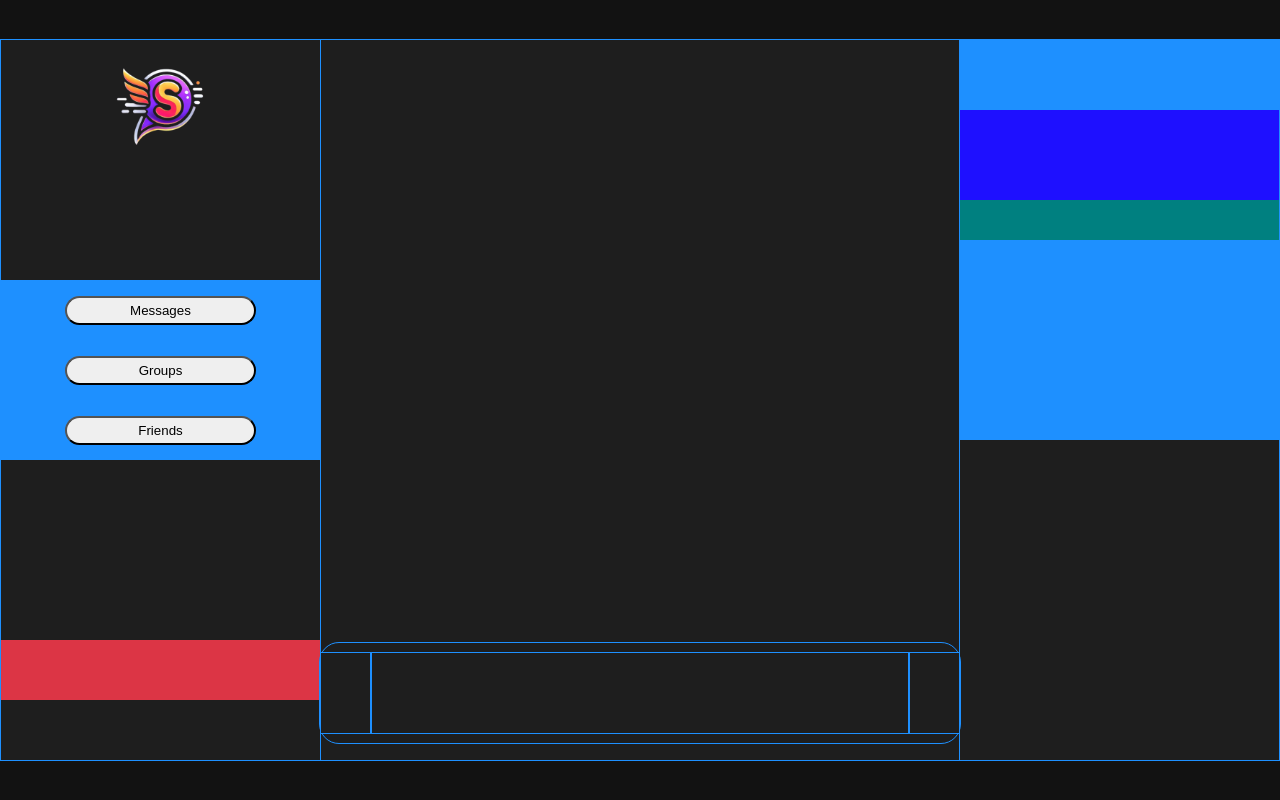
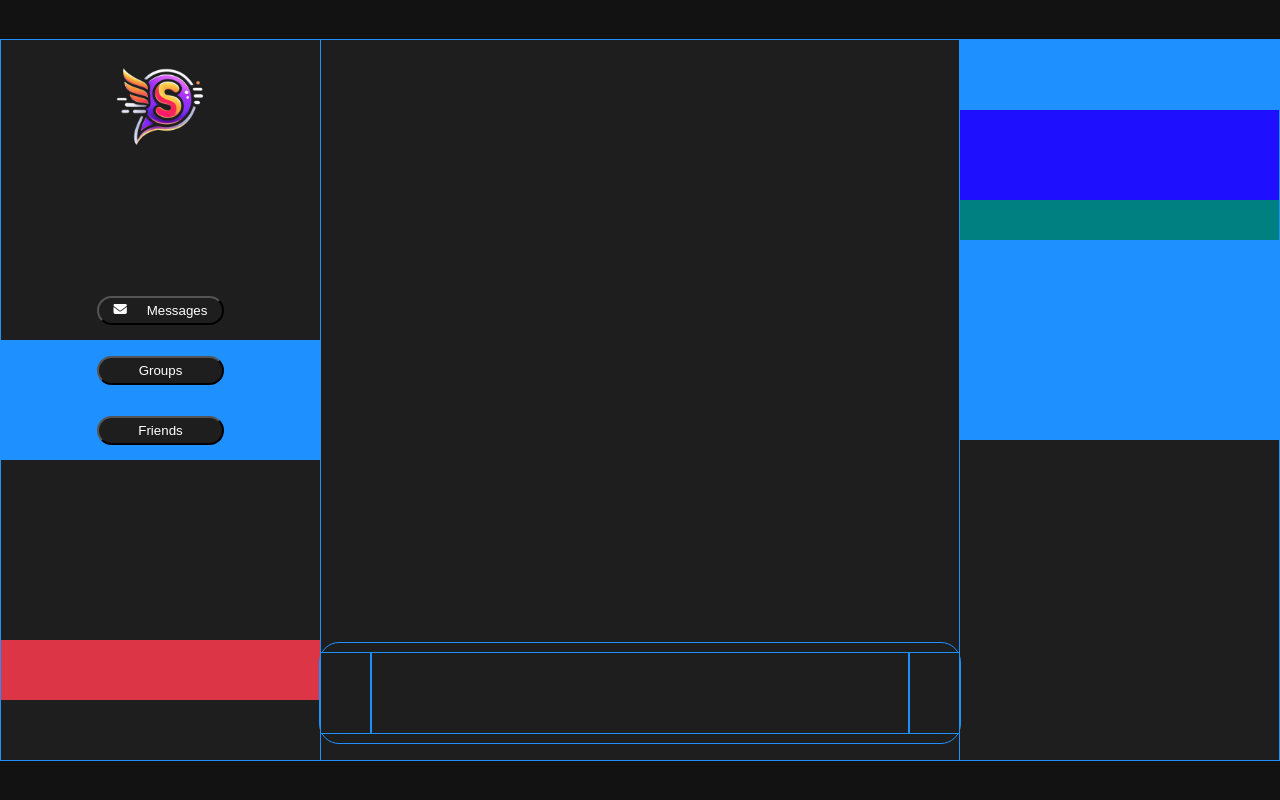
Before and after one commit to AlexJonker/scootaloo, a Django app: template templates/index.html in a window 1280 px wide. Run offline with Django 3.2, Linux system fonts and the light colour scheme; the template is opened without the code that fills it, so the values that code supplies are empty; some libraries are stand-ins or nearby versions.

Commit message:
feat: html and css update

```diff
--- a/static/style.css
+++ b/static/style.css
@@ -98,7 +98,6 @@ body {
     align-items: center;
     width: 100%;
     height: 60px;
-    background-color: #1E90FF;
 }
 
 .left-sidebar-container-content-groups {
@@ -143,9 +142,19 @@ body {
 */
 
 button {
+    display: flex;
+    justify-content: space-around;
     padding: 5px;
-    width: 60%;
+    width: 40%;
     border-radius: 20px;
+    color: white;
+    background-color: #1E1E1E;
+
+}
+
+button:hover {
+    background-color: beige;
+    color: black;
 }
 
 /*
--- a/templates/index.html
+++ b/templates/index.html
@@ -7,6 +7,7 @@
     <title>Document</title>
     <link rel="stylesheet" href="{% static 'style.css' %}">
     <link rel="shortcut icon" type="image/png" href="{% static 'images/logo.png' %}" >
+    <script src="https://kit.fontawesome.com/99567c6e36.js" crossorigin="anonymous"></script>
 </head>
 <body>
     <div class="main-container">
@@ -18,7 +19,7 @@
             </div>
             <div class="left-sidebar-container-content">
                 <div class="left-sidebar-container-content-messages">
-                    <button>Messages</button>
+                    <button class="messages"><i class="fa-solid fa-envelope"></i>Messages</button>
                 </div>
                 <div class="left-sidebar-container-content-groups">
                     <button>Groups</button>
```
